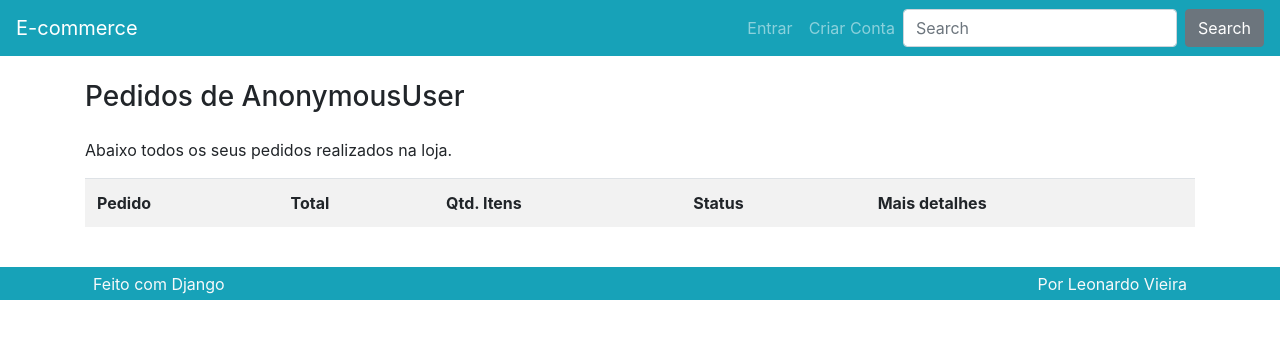
After one commit to leovieirad/Projeto-E-commerce-Django, a Django app: template pedido/templates/pedido/lista.html in a window 1280 px wide. The commit adds this page. Shown: the top 339 px of the page. Run offline with Django 5.2, Linux system fonts and the light colour scheme; the template is opened without the code that fills it, so the values that code supplies are empty; some libraries are stand-ins or nearby versions.

Commit message:
Lista e detalhe do pedido para o usuário

```diff
--- /dev/null
+++ b/pedido/templates/pedido/lista.html
@@ -0,0 +1,42 @@
+{% extends "base.html" %}
+{% load omfilters %}
+{% block conteudo %}
+<div class="row">
+    <div class="col">
+        <h3 class="mb-4">Pedidos de {{ user }}</h3>
+        <p>Abaixo todos os seus pedidos realizados na loja.</p>
+
+        <div class="table-responsive">
+            <table class="table table-striped">
+                <tr>
+                    <th scope="col">Pedido</th>
+                    <th scope="col">Total</th>
+                    <th scope="col">Qtd. Itens</th>
+                    <th scope="col">Status</th>
+                    <th scope="col">Mais detalhes</th>
+                </tr>
+
+                {% for pedido in pedidos  %}
+                <tr>
+                    <th scope="row">Pedido N. 15</td>
+                        <td>{{pedido.total|formata_preco}}</td>
+                        <td>{{pedido.qtd_total}}</td>
+                        <td>{{pedido.get_status_display}}</td>
+                        <td>
+                            <a href="{% url "pedido:detalhe" pedido.id %}">
+                                Ver <i class="fas fa-search-plus ml-2"></i>
+                            </a>
+                        </td>
+                    </tr>
+                {% endfor %}
+
+
+
+
+            </table>
+        </div>
+    </div>
+</div>
+
+{% include "parciais/_pagination.html" %}
+{% endblock conteudo %}
--- a/pedido/urls.py
+++ b/pedido/urls.py
@@ -7,5 +7,5 @@ urlpatterns = [
     path('pagar/<int:pk>', views.Pagar.as_view(), name='pagar'),
     path('salvarpedido/', views.SalvarPedido.as_view(), name='salvarpedido'),
     path('lista/', views.Lista.as_view(), name='lista'),
-    path('detalhe/', views.Detalhe.as_view(), name='detalhe'),
+    path('detalhe/<int:pk>', views.Detalhe.as_view(), name='detalhe'),
 ]
--- a/produto/views.py
+++ b/produto/views.py
@@ -12,6 +12,7 @@ class ListaProdutos(ListView):
     template_name = 'produto/lista.html'
     context_object_name ='produtos'
     paginate_by = 10
+    ordering = ['-id']
 
 class DetalheProduto(DetailView):
     model = models.Produto
--- a/templates/parciais/_footer.html
+++ b/templates/parciais/_footer.html
@@ -10,7 +10,7 @@
             </div>
             <div class="col">
                 <div class="p-1 text-right">
-                    <span class="align-middle p-1">Por Luiz Otávio</span>
+                    <span class="align-middle p-1">Por Leonardo Vieira</span>
                 </div>
             </div>
         </div>
--- a/templates/parciais/_nav.html
+++ b/templates/parciais/_nav.html
@@ -16,7 +16,8 @@
                     Conta
                 </a>
                 <div class="dropdown-menu" aria-labelledby="navbarDropdown">
-                    <a class="dropdown-item" href="{% url "perfil:criar" %}">Atualizar dados</a>
+                    <a class="dropdown-item" href="{% url "pedido:lista" %}">Meus pedidos</a>
+                    <a class="dropdown-item" href="{% url "perfil:criar" %}">Atualizar meus dados</a>
                     <a class="dropdown-item" href="{% url "perfil:logout" %}">Sair</a>
                 </div>
             </li>
--- a/templates/parciais/_pagination.html
+++ b/templates/parciais/_pagination.html
@@ -1,4 +1,6 @@
 {% if is_paginated %}
+<div class="col mt-3 mb-3">
+    <div class="row">
         <div class="pagination">
             <ul class="pagination">
                 {% if page_obj.has_previous %}
@@ -34,4 +36,7 @@
                 {% endif %}
             </ul>
         </div>
+    </div>
+</div>
+
 {% endif %}
```
Also changed, not shown: pedido/templates/pedido/detalhe.html (+8 -0 lines), pedido/templates/pedido/pagar.html (+4 -59 lines), pedido/views.py (+18 -13 lines), templates/parciais/_pedido.html (added, +56 -0 lines). Lines whose indentation alone changed are shown as unchanged.
